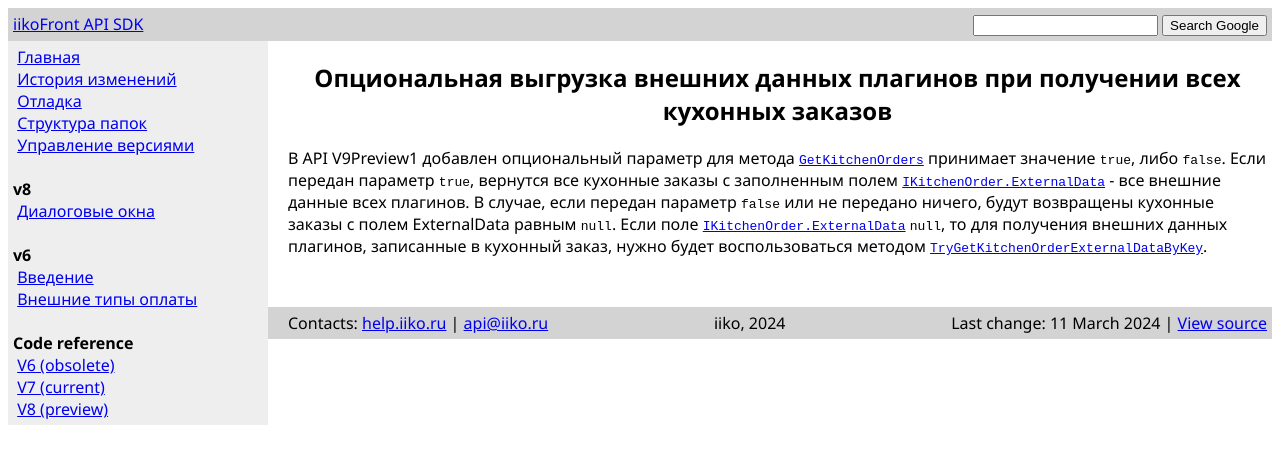
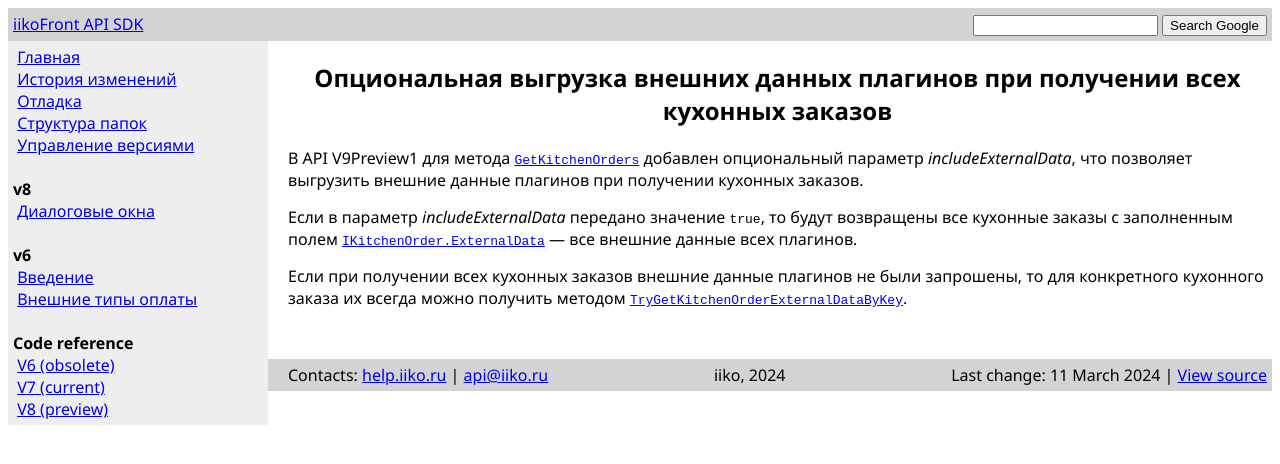
Before and after one commit to iiko/front.api.doc, a Jekyll site: the page built from _posts/2024-03-06-get-kitchen-orders-param.md, in a window 1280 px wide. Shown: the top 464 px of the page. Built offline with Jekyll 4.4.1, drawn with Linux system fonts in a browser that asks for light colours.

Commit message:
RMS-55972
Исправления после ревью

```diff
--- a/_posts/2024-03-06-get-kitchen-orders-param.md
+++ b/_posts/2024-03-06-get-kitchen-orders-param.md
@@ -3,6 +3,8 @@ title: Опциональная выгрузка внешних данных п
 layout: default
 ---
 
-В API V9Preview1 добавлен опциональный параметр для метода [`GetKitchenOrders`](https://iiko.github.io/front.api.sdk/v9/html/M_Resto_Front_Api_IOperationService_GetKitchenOrders.htm) принимает значение `true`, либо `false`.
-Если передан параметр `true`, вернутся все кухонные заказы с заполненным полем [`IKitchenOrder.ExternalData`](https://iiko.github.io/front.api.sdk/v9/html/P_Resto_Front_Api_Data_Kitchen_IKitchenOrder_ExternalData.htm) - все внешние данные всех плагинов. В случае, если передан параметр `false` или не передано ничего, будут возвращены кухонные заказы с полем ExternalData равным `null`.
-Если поле [`IKitchenOrder.ExternalData`](https://iiko.github.io/front.api.sdk/v9/html/P_Resto_Front_Api_Data_Kitchen_IKitchenOrder_ExternalData.htm) `null`, то для получения внешних данных плагинов, записанные в кухонный заказ, нужно будет воспользоваться методом [`TryGetKitchenOrderExternalDataByKey`](https://iiko.github.io/front.api.sdk/v9/html/M_Resto_Front_Api_IOperationService_TryGetKitchenOrderExternalDataByKey.htm).
+В API V9Preview1 для метода [`GetKitchenOrders`](https://iiko.github.io/front.api.sdk/v9/html/M_Resto_Front_Api_IOperationService_GetKitchenOrders.htm) добавлен опциональный параметр _includeExternalData_, что позволяет выгрузить внешние данные плагинов при получении кухонных заказов.
+
+Если в параметр _includeExternalData_ передано значение `true`, то будут возвращены все кухонные заказы с заполненным полем [`IKitchenOrder.ExternalData`](https://iiko.github.io/front.api.sdk/v9/html/P_Resto_Front_Api_Data_Kitchen_IKitchenOrder_ExternalData.htm) — все внешние данные всех плагинов.
+
+Если при получении всех кухонных заказов внешние данные плагинов не были запрошены, то для конкретного кухонного заказа их всегда можно получить методом [`TryGetKitchenOrderExternalDataByKey`](https://iiko.github.io/front.api.sdk/v9/html/M_Resto_Front_Api_IOperationService_TryGetKitchenOrderExternalDataByKey.htm).
```
